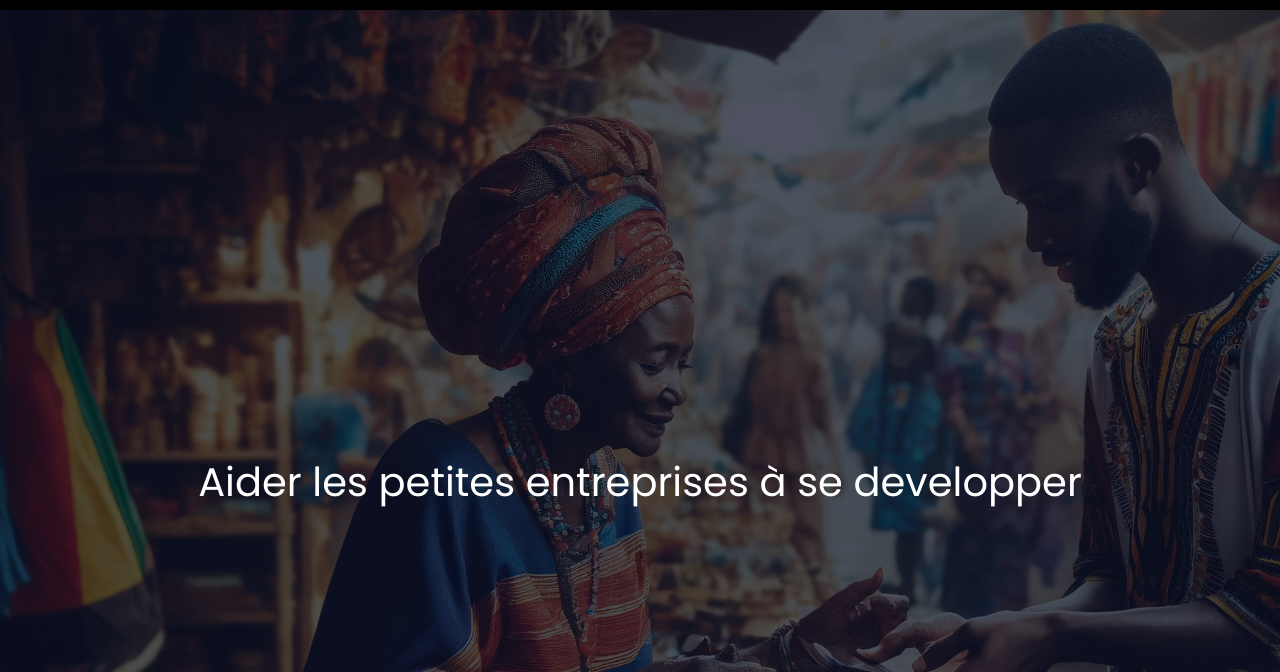
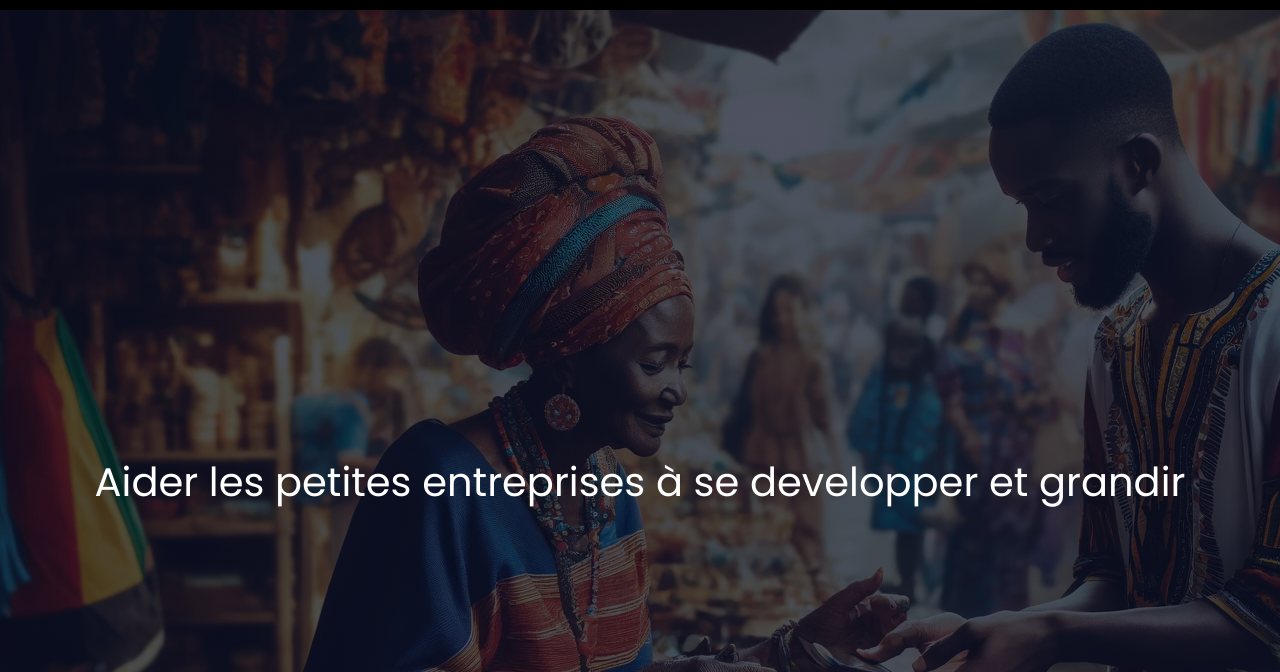
Before and after one commit to 243gervais/kank-principal, a plain HTML site: page index.html in a window 1280 px wide. Shown: the part 128-800 px from the top of the page. Drawn offline with Linux system fonts and the light colour scheme.

Commit message:
second commit

```diff
--- a/index.html
+++ b/index.html
@@ -31,7 +31,7 @@
             </div>
             </nav>
             <div class="text-box">
-                <p>Aider les petites entreprises à se developper</p>
+                <p>Aider les petites entreprises à se developper et grandir</p>
             </div>
         </section>
 
```
